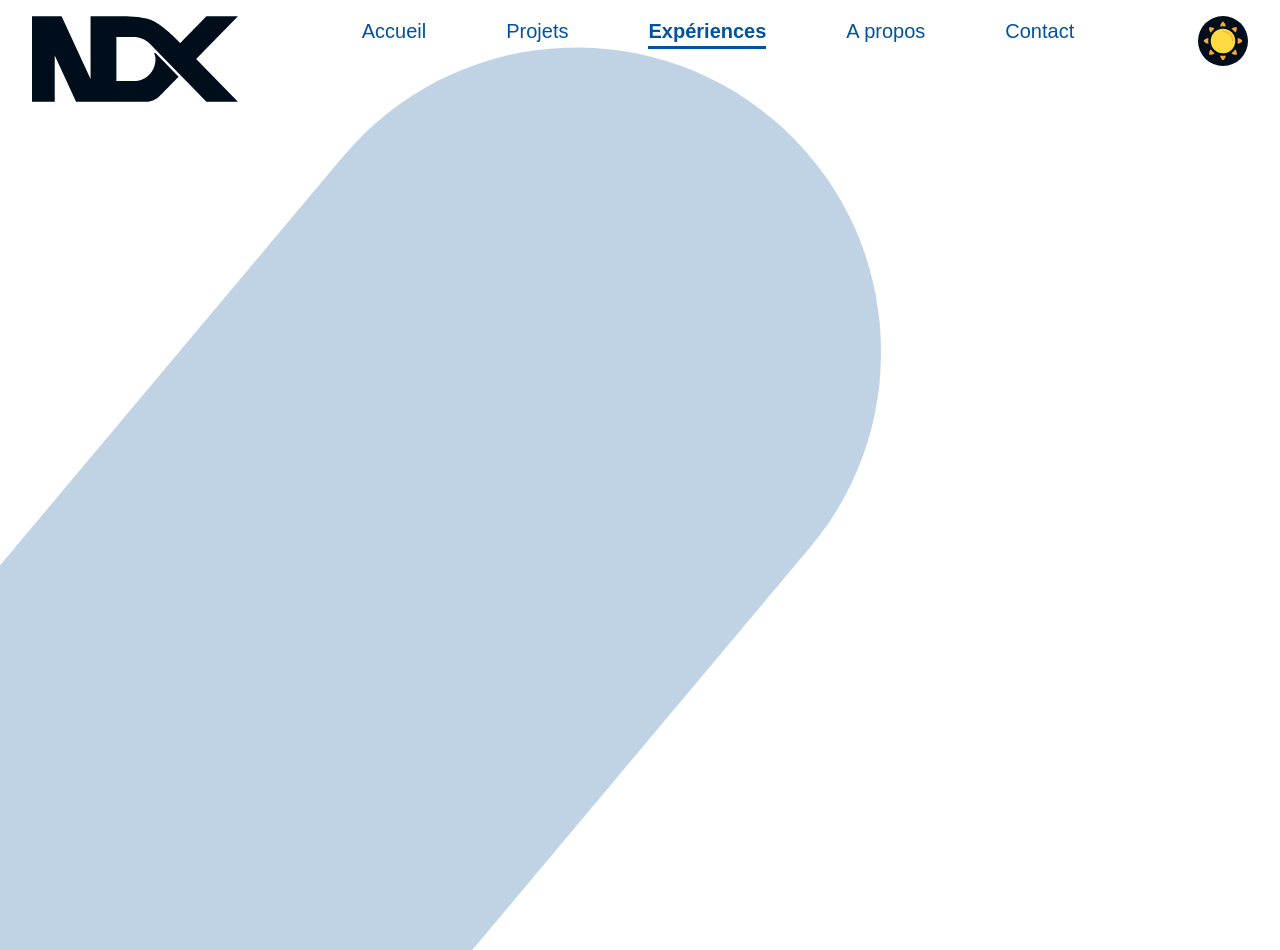
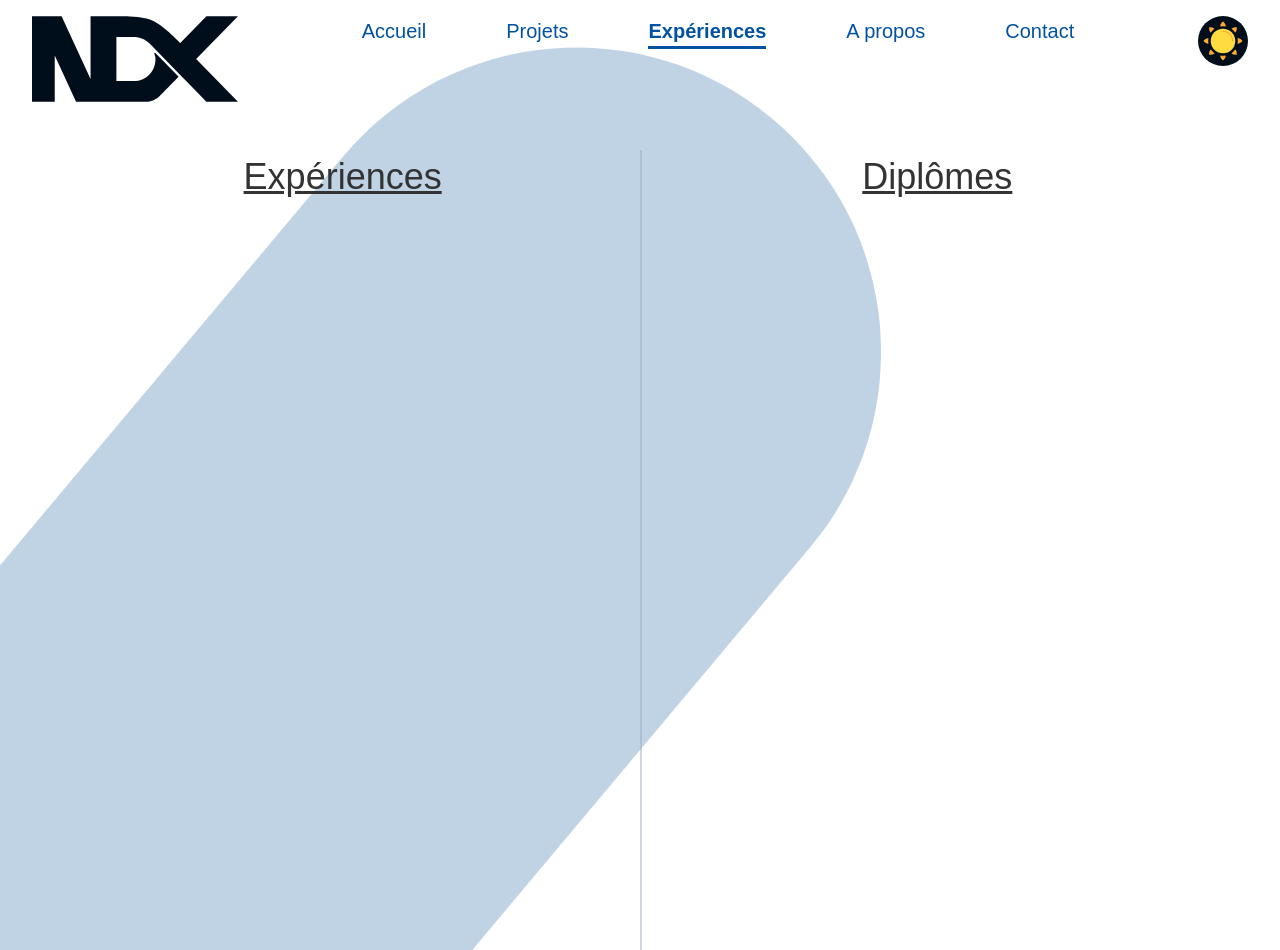
Before and after one commit to NicolasD09/portfolio, a Nuxt app: page /experiences in a window 1280 px wide. Shown: the top 950 px of the page. Before the commit the page ends 800 px from the top, so only its background shows below. Built offline with nearby package versions, Linux system fonts and the light colour scheme; what v-hotkey would draw is missing.

Commit message:
added diplomas + responsive

```diff
--- a/pages/experiences/index.vue
+++ b/pages/experiences/index.vue
@@ -1,8 +1,11 @@
 <template>
-  <div class="page__container">
-    <div class="exp__container w-9/12 xl:w-6/12 mx-auto overflow-y-auto overflow-x-hidden">
+  <div
+    class="page__container flex flex-col items-start lg:grid lg:grid-cols-2 lg:grid-rows-1 gap-20 p-8 w-11/12 mx-auto"
+  >
+    <div class="exp__container overflow-y-auto overflow-x-hidden">
+      <h1 class="text-4xl mb-8 underline text-center">Expériences</h1>
       <div v-if="allExperience && (allExperience.length > 0)">
-        <div v-for="(exp) in allExperience" :key="exp._id" class="px-8">
+        <div v-for="(exp) in allExperience" :key="exp._id" class="sm:px-8">
           <p class>{{exp.date_debut}} à {{exp.date_fin}} ~ {{exp.duree}}</p>
           <h2 class="text-lg sm:text-2xl font-medium my-3">
             {{exp.title}} ~
@@ -18,13 +21,30 @@
         </div>
       </div>
     </div>
-    <img src="~/assets/img/pill.png" alt="background image" class="exp__image">
+    <div class="hidden lg:block border-gray-500 border-l-2 border-opacity-50 middle__border"></div>
+    <div class="diplomas__container overflow-y-auto overflow-x-hidden">
+      <h1 class="text-4xl mb-8 underline text-center">Diplômes</h1>
+      <div v-if="allDiploma && (allDiploma.length > 0)">
+        <div v-for="(diploma) in allDiploma" :key="diploma._id" class="sm:px-8">
+          <p class>{{diploma.date_debut}} à {{diploma.date_fin}}</p>
+          <h2 class="text-lg sm:text-2xl font-medium my-3">{{diploma.title}}</h2>
+          <block-content :blocks="diploma.descriptionRaw" />
+          <p class="mt-4 underline">
+            <span class="font-medium">{{diploma.school}}</span>
+            ~
+            {{diploma.city}}
+          </p>
+          <hr class="border-gray-500 border-opacity-50 my-8 mx-auto w-1/2" />
+        </div>
+      </div>
+    </div>
+    <img src="~/assets/img/pill.png" alt="background image" class="exp__image" />
   </div>
 </template>
 
 <script>
 import Button from "@/components/Button/Button";
-import { getExperiences } from "@/queries/queries.js";
+import { getExperiences, getDiplomas } from "@/queries/queries.js";
 import Vue from "vue";
 import BlockContent from "sanity-blocks-vue-component";
 Vue.component("block-content", BlockContent);
@@ -36,25 +56,30 @@ export default {
       prefetch: true,
       query: getExperiences,
     },
+    allDiploma: {
+      prefetch: true,
+      query: getDiplomas,
+    },
   },
 };
 </script>
 
 <style scoped>
+* {
+  z-index: 5;
+}
 
-.exp__container {
-  height: 80vh;
-  z-index: 5;
+.exp__image {
+  position: fixed;
+  left: -20%;
+  bottom: calc(-30vw * 1.2);
+  z-index: 0;
+  opacity: 0.5;
+}
+
+.middle__border{
   position: absolute;
   left: 50%;
-  top: 55%;
-  transform: translate(-50%,-50%);
-}
-.exp__image{
-  position: fixed;
-  left: -20%;
-  bottom: calc(-30vw*1.2);
-  z-index: 0;
-  opacity: .5;
+  height: 100%;
 }
 </style>
--- a/queries/queries.js
+++ b/queries/queries.js
@@ -37,7 +37,7 @@ export const getProject = gql`
 `;
 export const getExperiences = gql`
   query getExperience {
-    allExperience(sort: [{ date_fin: DESC }]) {
+    allExperience(sort: [{ annee_fin: DESC }]) {
       title
       _id
       date_debut
@@ -50,3 +50,17 @@ export const getExperiences = gql`
     }
   }
 `;
+
+export const getDiplomas = gql`
+  query getDiplomas {
+    allDiploma(sort: [{ annee_fin: DESC }]) {
+      _id
+      title
+      descriptionRaw
+      date_debut
+      date_fin
+      school
+      city
+    }
+  }
+`;
```
